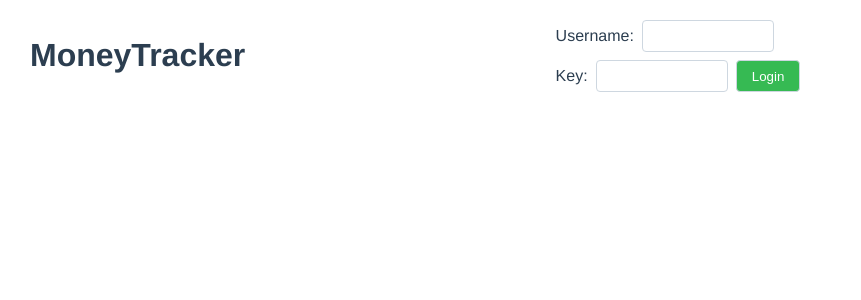
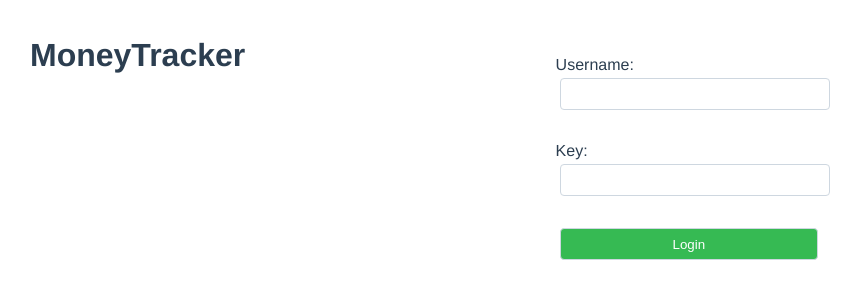
Before and after one commit to alvigr/telebot, a Vue app in the folder frontend/: page / in a window 1280 px wide. Shown: the top 300 px of the page, without its empty margins (218-1079 px from the left). Built offline with nearby package versions, Linux system fonts and the light colour scheme.

Commit message:
Исправление верстки

```diff
--- a/frontend/src/App.vue
+++ b/frontend/src/App.vue
@@ -4,8 +4,8 @@
       <div class="header">
         <h1>MoneyTracker</h1>
       </div>
-      <User class="user"></User>
       <Transactions v-if="$user.authenticated" class="transactions"></Transactions>
+      <User></User>
     </div>
   </div>
 </template>
@@ -30,14 +30,15 @@ export default {
 }
 body {
   margin: 0;
+  font-size: 16px;
 }
 .header {
-  grid-area: header;
+  width: 100%;
 }
 .grid-container {
   display: grid;
   grid-template-columns: 65% auto;
-  grid-template-rows: 124px auto;
+  grid-template-rows: 80px auto;
   grid-template-areas:
           'header user'
           'transactions transactions';
@@ -45,8 +46,20 @@ body {
   padding: 16px;
   max-width: 784px;
   margin: auto;
+  justify-items: end;
 }
-.grid-container {
-  font-size: 16px;
+.transactions {
+  display: grid;
+  grid-area: transactions;
+  grid-template-columns: 65% auto;
+  grid-template-rows: 56px auto;
+  grid-template-areas:
+          'form total'
+          'hystory total' ;
+  grid-gap: 16px;
+  justify-items: end;
 }
+  .user {
+    width: 100%;
+  }
 </style>
--- a/frontend/src/components/Login.vue
+++ b/frontend/src/components/Login.vue
@@ -1,5 +1,5 @@
 <template>
-    <form v-on:submit.prevent="login">
+    <form v-on:submit.prevent="login" class="login">
         <label>
             Username:
             <input type="text" name="username" v-model="username"/>
@@ -38,5 +38,22 @@
 </script>
 
 <style scoped>
-
+    .login {
+        margin-top: 40px;
+        width: 100%;
+    }
+    .login label {
+        display: block;
+        width: 100%;
+        margin-top: 16px;
+    }
+    .login label input{
+        display: block;
+        width: 100%;
+        margin-bottom: 32px;
+    }
+    .login button{
+        display: block;
+        width: 100%;
+    }
 </style>
--- a/frontend/src/components/Profile.vue
+++ b/frontend/src/components/Profile.vue
@@ -1,7 +1,9 @@
 <template>
-    <div>
-        <h4>{{ $user.username }}</h4>
-        <button v-on:click="logout">Logout</button>
+    <div class="profile">
+        <p>
+            {{ $user.username }}
+            <button v-on:click="logout">Logout</button>
+        </p>
     </div>
 </template>
 
@@ -17,5 +19,7 @@
 </script>
 
 <style scoped>
-
+.profile {
+    text-align: right;
+}
 </style>
--- a/frontend/src/components/Transactions.vue
+++ b/frontend/src/components/Transactions.vue
@@ -1,7 +1,7 @@
 <template>
     <div>
-        <div>
-            <form class="form">
+        <div class="form">
+            <form>
                 <select v-model="type" v-bind:disabled="addInProgress">
                     <option>Income</option>
                     <option>Expense</option>
@@ -11,8 +11,8 @@
                 <button v-on:click="add">add</button>
             </form>
         </div>
-        <History v-bind:transactions="transactions" v-on:delete="deleteTransaction"></History>
-        <Total v-bind:transactions="transactions"></Total>
+        <Total v-bind:transactions="transactions" class="total"></Total>
+        <History v-bind:transactions="transactions" v-on:delete="deleteTransaction" class="history"></History>
     </div>
 </template>
 
@@ -131,5 +131,9 @@
         min-width: 64px;
         color: #fff;
         background-color: #36ba53;
+        transition: 0.3s;
+    }
+    button:hover {
+        background-color: #2a9241;
     }
 </style>
--- a/frontend/src/components/User.vue
+++ b/frontend/src/components/User.vue
@@ -1,5 +1,5 @@
 <template>
-    <div>
+    <div class="user">
         <Profile v-if="$user.authenticated"></Profile>
         <Login v-if="!$user.authenticated"></Login>
     </div>
```
